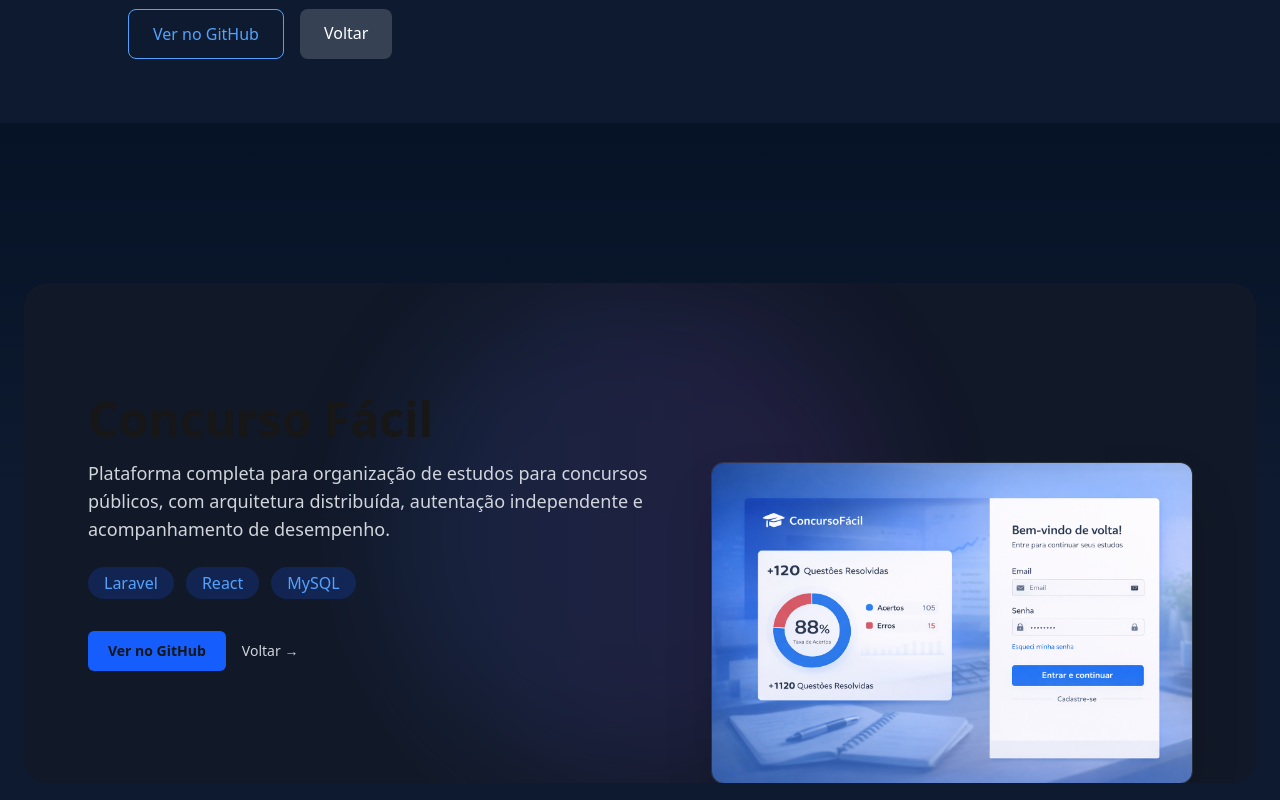
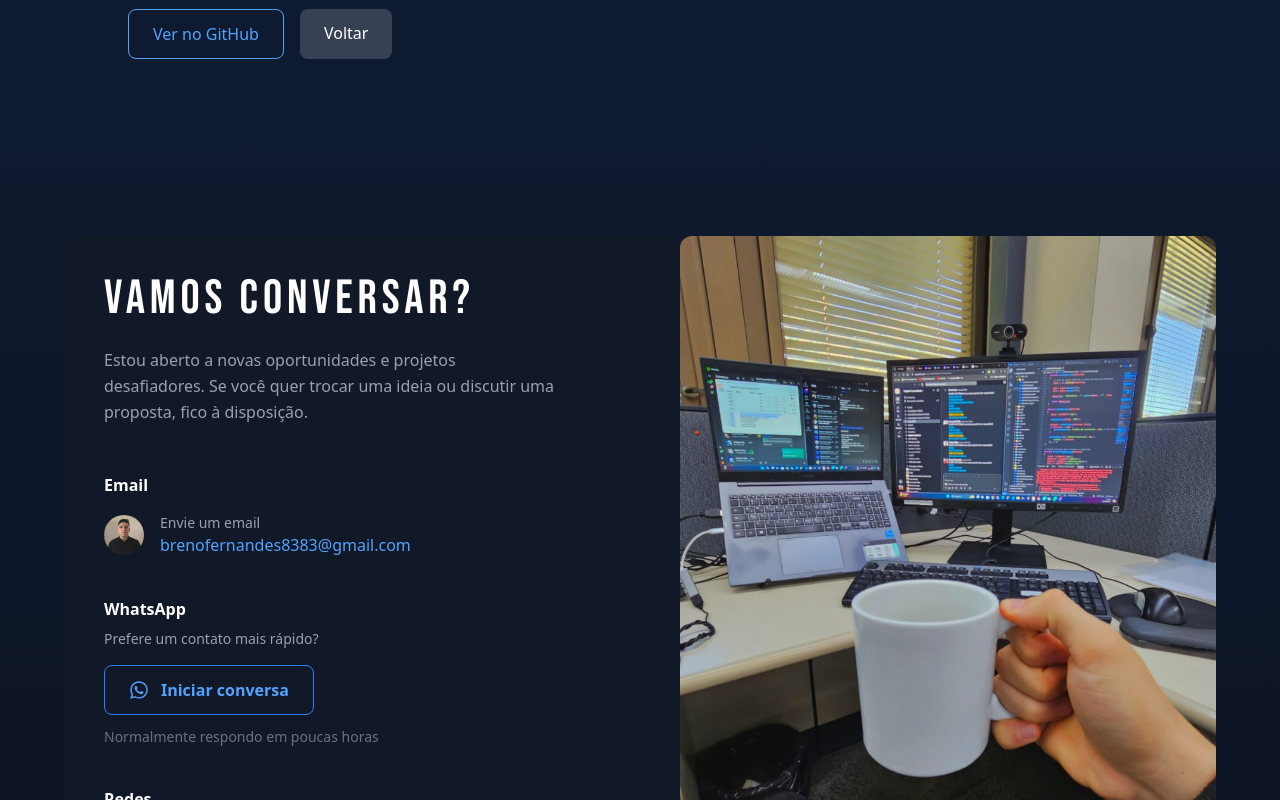
Before and after one commit to Brenofrds/breno-portfolio, a Next.js app: page /projetos/concurso-facil in a window 1280 px wide. Shown: the part 1520-2320 px from the top of the page. Built offline with nearby package versions, Linux system fonts and the light colour scheme.

Commit message:
refactor(portfolio): ajusta modal dos projetos e remove hero duplicado

```diff
--- a/app/projetos/concurso-facil/page.tsx
+++ b/app/projetos/concurso-facil/page.tsx
@@ -196,83 +196,6 @@ export default function ConcursoFacilPage() {
 
       </main>
 
-      {/* HERO DO PROJETO */}
-      <section className="bg-gradient-to-b from-[#061226] via-[#0e1a2f] to-[#0e1a2f] pt-40 pb-20">
-
-        <div className="max-w-7xl mx-auto px-6">
-
-          <div className="relative overflow-hidden bg-[#111827] rounded-3xl px-6 pt-16 lg:px-16 lg:pt-0 lg:flex lg:items-center lg:gap-12">
-
-            {/* GLOW EFFECT */}
-            <div className="absolute inset-0 pointer-events-none">
-              <div className="absolute top-1/2 left-1/2 w-[500px] h-[500px] -translate-x-1/2 -translate-y-1/2 bg-gradient-to-r from-blue-500/30 to-purple-500/30 blur-3xl rounded-full opacity-40" />
-            </div>
-
-            {/* TEXTO */}
-            <div className="relative z-10 max-w-xl lg:py-24">
-
-              <h1 className="text-4xl md:text-5xl font-bold mb-4">
-                Concurso Fácil
-              </h1>
-
-              <p className="text-lg text-gray-300 mb-6">
-                Plataforma completa para organização de estudos para concursos públicos,
-                com arquitetura distribuída, autentação independente e acompanhamento de desempenho.
-              </p>
-
-              {/* TAGS */}
-              <div className="flex flex-wrap gap-3 mb-8">
-                {["Laravel", "React", "MySQL"].map((tech) => (
-                  <span
-                    key={tech}
-                    className="bg-blue-600/20 text-blue-400 px-4 py-1 rounded-full"
-                  >
-                    {tech}
-                  </span>
-                ))}
-              </div>
-
-              {/* BOTÕES */}
-              <div className="flex items-center gap-4">
-
-                <a
-                  href="https://github.com/..."
-                  target="_blank"
-                  className="bg-blue-600 hover:bg-blue-500 px-5 py-2.5 rounded-md text-sm font-semibold transition"
-                >
-                  Ver no GitHub
-                </a>
-
-                <Link
-                  href="/"
-                  className="text-sm text-gray-300 hover:text-white transition"
-                >
-                  Voltar →
-                </Link>
-
-              </div>
-
-            </div>
-
-            {/* IMAGEM */}
-            <div className="relative mt-12 lg:mt-0 lg:h-[500px] flex items-end">
-
-              <Image
-                src="/concursofacil3.png"
-                alt="Projeto Concurso Fácil"
-                width={900}
-                height={600}
-                className="rounded-xl shadow-2xl ring-1 ring-white/10"
-              />
-
-            </div>
-
-          </div>
-
-        </div>
-
-      </section>
-
       <Contact />
     </>
   )
```
